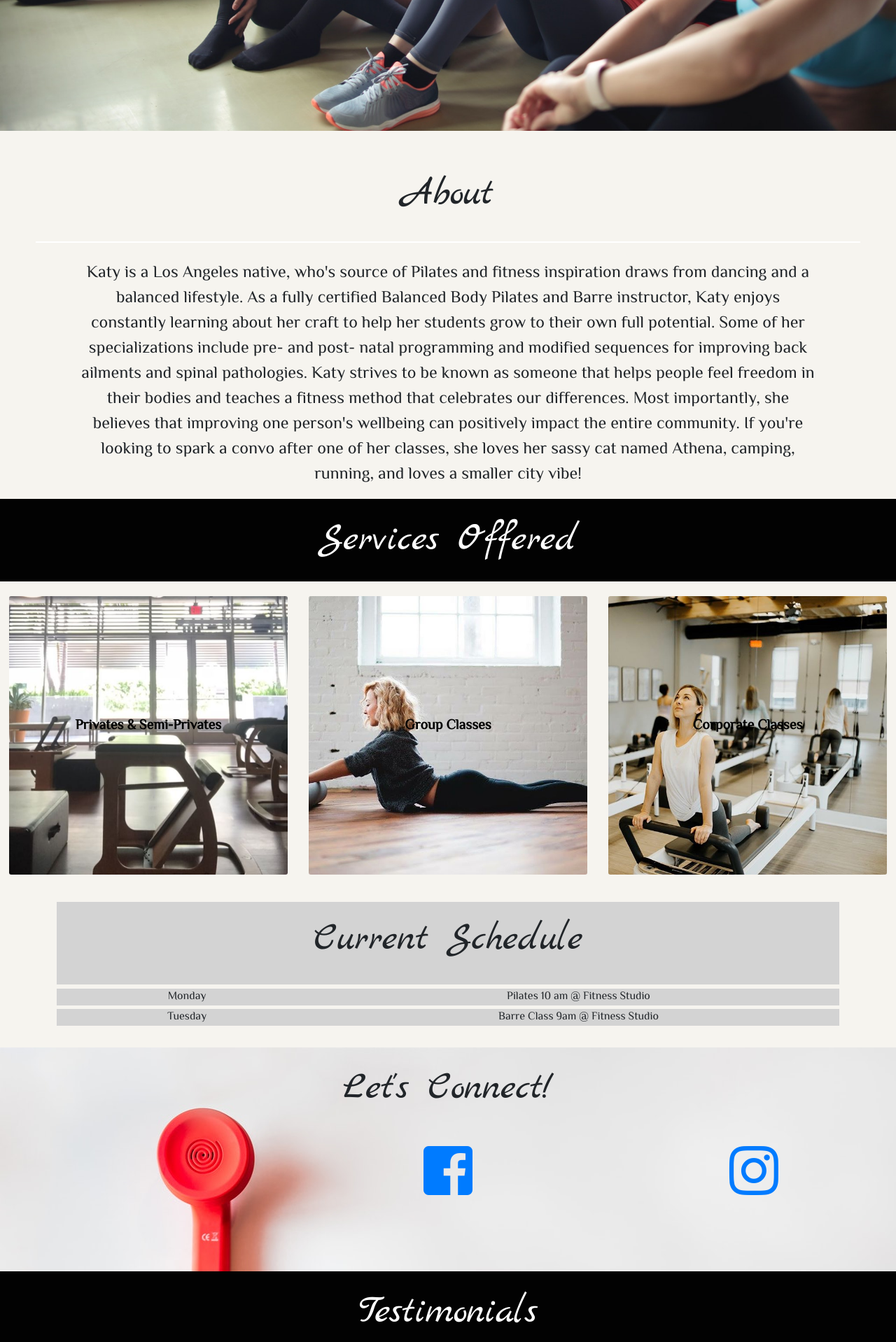
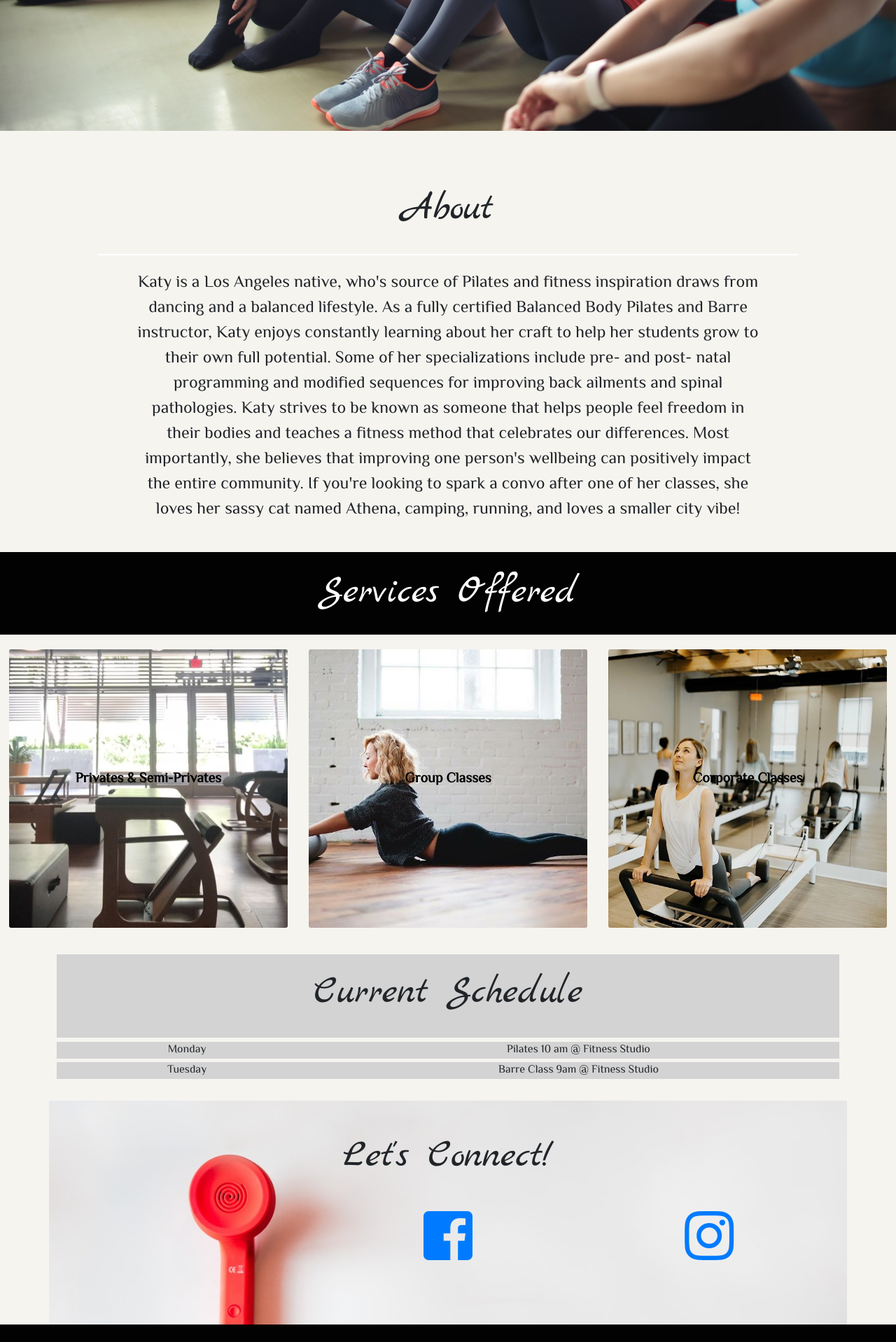
Before and after one commit to elowskya/code-playground, a PHP site: page / in a window 1280 px wide. Shown: the part 669-2587 px from the top of the page at 70% size. Run offline with PHP 8.4, Linux system fonts and the light colour scheme; some web fonts are replaced.

Commit message:
added overflow hidden to x axis

```diff
--- a/index.html
+++ b/index.html
@@ -68,7 +68,7 @@
         <h2>About</h2>
       </div> -->
 
-    <!-- <div class="container"> -->
+    <div class="container">
       <div class="row">
         <div class="col-12">
           <h2>About</h2>
@@ -96,7 +96,7 @@
           One of three columns
         </div> -->
       </div>
-    <!-- </div> -->
+    </div>
 
     <div id="services"> <h2 class="section">Services Offered</h2></div>
 
@@ -178,7 +178,7 @@
           </div> -->
 
 
-          <div id="socialMediaBackground">
+          <div class="container" id="socialMediaBackground">
             <div class="row" id="contact">
               <div class="col-12" id="contact"><h2>
                 Let's Connect!
--- a/public/css/style.css
+++ b/public/css/style.css
@@ -15,6 +15,7 @@ body {
     font-family: 'El Messiri', sans-serif;
     text-align: center;
     background-color:  #F6F4EF;
+    overflow-x: hidden;
 }
 
 .container {
```
